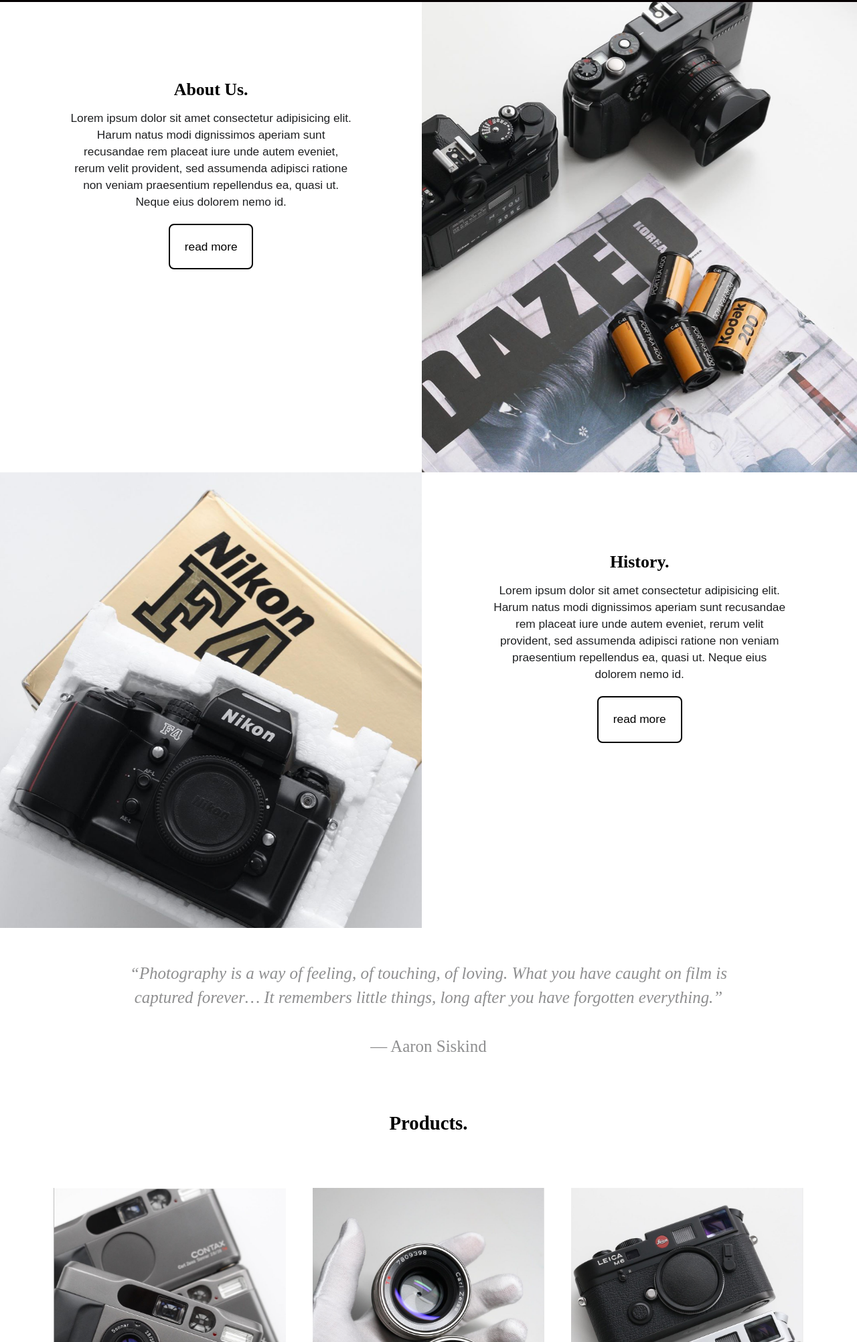
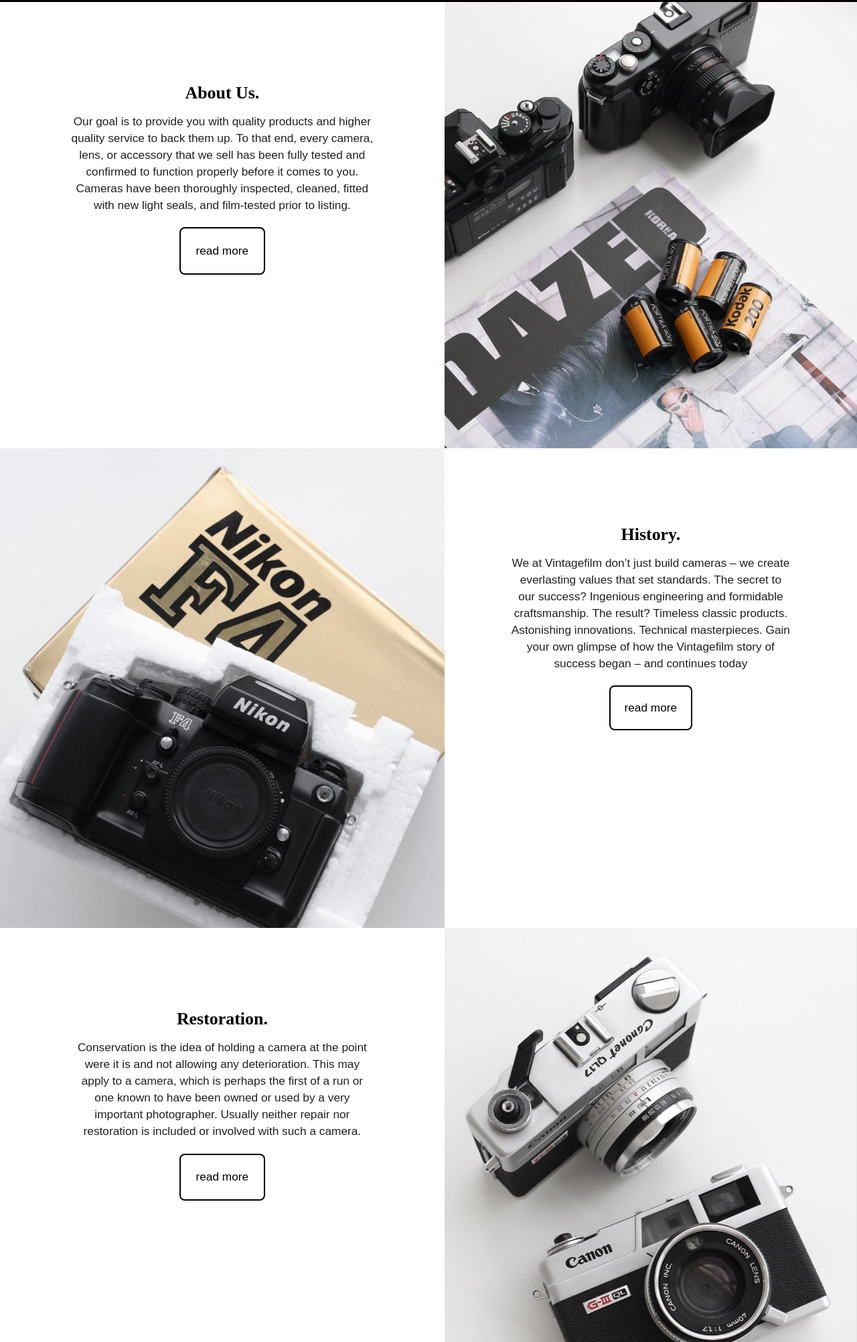
Before and after one commit to yfove/bikeshop-psd, a plain HTML site: page index.html in a window 1280 px wide. Shown: the part 797-2800 px from the top of the page at 67% size. Drawn offline with nearby package versions, Linux system fonts and the light colour scheme.

Commit message:
final touches

```diff
--- a/index.html
+++ b/index.html
@@ -59,7 +59,7 @@
             <li class="post post1 box">
                 <div class="about-text text">
                     <h2>About Us.</h2>
-                    <p>Lorem ipsum dolor sit amet consectetur adipisicing elit. Harum natus modi dignissimos aperiam sunt recusandae rem placeat iure unde autem eveniet, rerum velit provident, sed assumenda adipisci ratione non veniam praesentium repellendus ea, quasi ut. Neque eius dolorem nemo id.</p>
+                    <p>Our goal is to provide you with quality products and higher quality service to back them up. To that end, every camera, lens, or accessory that we sell has been fully tested and confirmed to function properly before it comes to you. Cameras have been thoroughly inspected, cleaned, fitted with new light seals, and film-tested prior to listing. </p>
                     <a href="#readmore" class="readMore">read more</a>
                 </div>
             </li>
@@ -77,8 +77,20 @@
             <li class="post post4 box">
                 <div class="mission-text text">
                     <h2>History.</h2>
-                    <p>Lorem ipsum dolor sit amet consectetur adipisicing elit. Harum natus modi dignissimos aperiam sunt recusandae rem placeat iure unde autem eveniet, rerum velit provident, sed assumenda adipisci ratione non veniam praesentium repellendus ea, quasi ut. Neque eius dolorem nemo id.</p>
+                    <p>We at Vintagefilm don’t just build cameras – we create everlasting values that set standards. The secret to our success? Ingenious engineering and formidable craftsmanship. The result? Timeless classic products. Astonishing innovations. Technical masterpieces. Gain your own glimpse of how the Vintagefilm story of success began – and continues today</p>
                     <a href="#readmore" class="readMore">read more</a>
+                </div>
+            </li>
+            <li class="post post5 box">
+                <div class="mission-text text">
+                    <h2>Restoration.</h2>
+                    <p>Conservation is the idea of holding a camera at the point were it is and not allowing any deterioration. This may apply to a camera, which is perhaps the first of a run or one known to have been owned or used by a very important photographer. Usually neither repair nor restoration is included or involved with such a camera.</p>
+                    <a href="#readmore" class="readMore">read more</a>
+                </div>
+            </li>
+            <li class="post post6 box">
+                <div class="mission-photo">
+                    <img src="assets/1.png" alt="">
                 </div>
             </li>
         </ul>
@@ -100,16 +112,19 @@
             <div class="productContainer clearfix">
                 <div class="product productMobile1">
                     <img src="assets/2.png" alt="">
+                    <p>$1855</p>
                 </div>
 
                 <div class="product productMobile2">
                     <img src="assets/6.png"
                         alt="">
+                        <p>$700</p>
                 </div>
 
                 <div class="product productMobileRemove">
                     <img src="assets/5.png"
                         alt="">
+                        <p>$1240</p>
                 </div>
             </div>
         </div>
--- a/style.css
+++ b/style.css
@@ -248,6 +248,12 @@
     margin: 20px;
 }
 
+.product p{
+    font-style: italic;
+    font-weight: lighter;
+    font-family: 'fuji';
+}
+
 .productContainer .product:first-child {
     margin-left: 0;
 }
```
